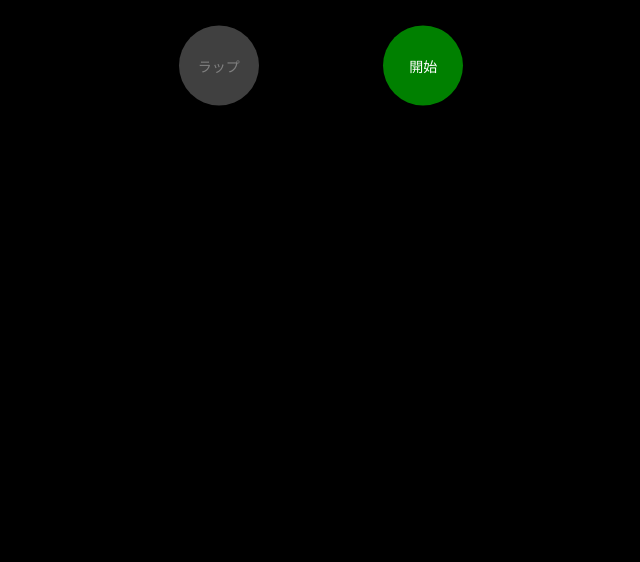
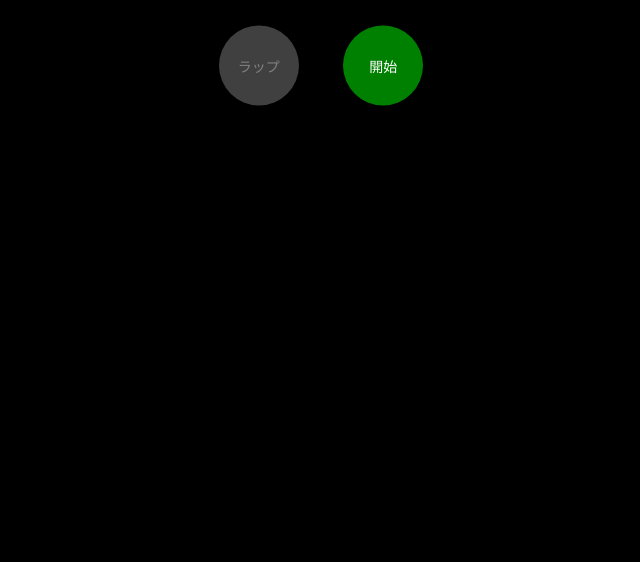
Before and after one commit to ta-toru/stopwatch, a plain HTML site: page index.html in a window 1280 px wide. Shown: the part 238-800 px from the top of the page, without its empty margins (319-959 px from the left). Drawn offline with Linux system fonts and the light colour scheme.

Commit message:
Update styles.css

```diff
--- a/styles.css
+++ b/styles.css
@@ -37,7 +37,7 @@ body {
 button {
     padding: 10px;
     font-size: 14px;
-    margin: 20px 60px 20px 60px;
+    margin: 20px 20px 20px 20px;
     cursor: pointer;
     width: 80px; /* ボタンの幅を固定 */
     height: 80px; /* ボタンの高さを固定 */
```
